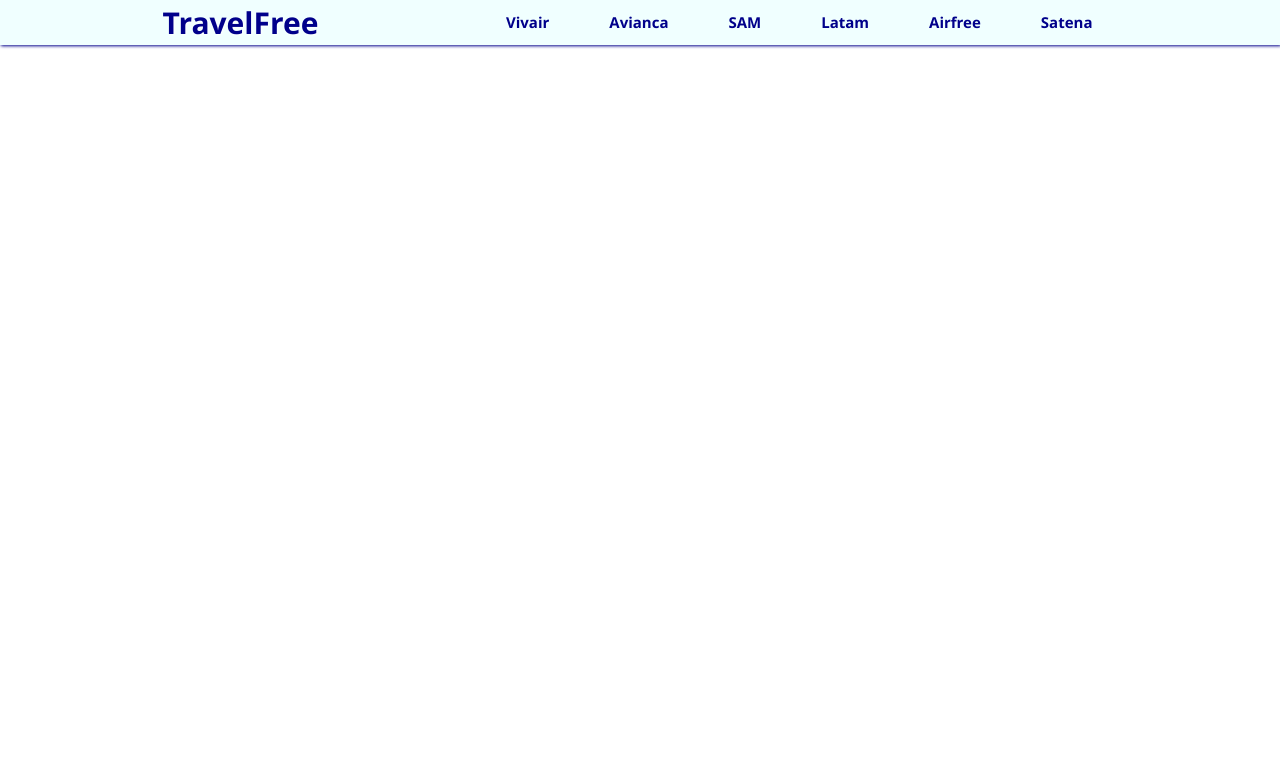
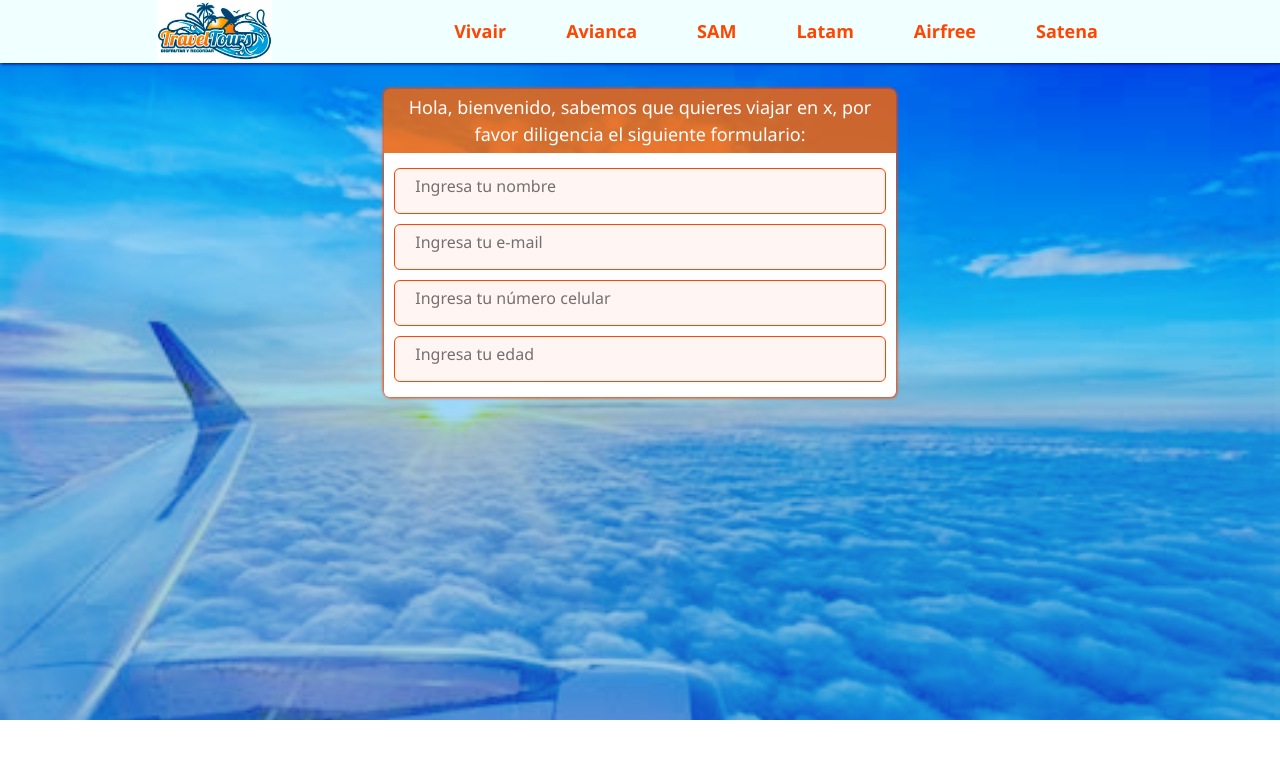
Before and after one commit to Satronic/travel-app, a React (Create React App) app: page / in a window 1280 px wide. Shown: the top 758 px of the page. Built offline with nearby package versions, Linux system fonts and the light colour scheme.

Commit message:
Creating and validating the form

```diff
--- a/src/App.css
+++ b/src/App.css
@@ -1,3 +1,10 @@
-.app{
-  background-color: darkslategray;
+.app {
+  /* background-color: rgba(55, 255, 255, 0.6); */
+  background-image: url("../src/assets/fondo.jpg");
+  background-color: rgba(135, 206, 250, 0.8);
+  background-blend-mode: color-burn;
+  background-size: cover;
+  height: 720px;
+  /* isolation: isolate; */
+  /* filter: opacity(1); */
 }
--- a/src/App.js
+++ b/src/App.js
@@ -1,10 +1,12 @@
 import './App.css';
 import Navbar from './components/Navbar/Navbar.js';
+import Form from './components/Form/Form.js'
 
 function App() {
   return (
     <div className="app">
       <Navbar />
+      <Form />
     </div>
   );
 }
--- /dev/null
+++ b/src/components/Form/Form.css
@@ -0,0 +1,146 @@
+:root {
+    --bg-color-dark: rgba(255, 99, 0, 0.8);
+    /* --bg-color-dark: orange; */
+    --bg-color-light: rgba(255, 69, 0, 0.05);
+    --txt-color: rgba(255, 255, 255, 1);
+}
+
+
+.section-form{
+    border-radius: 6px;
+    display: flex;
+    align-items: center;
+    justify-content: center;
+    flex-direction: column;
+    margin: 2% 30%;
+    box-shadow: 1px 1px 3px rgba(255, 69, 0.5), -1px -1px 3px orangered;
+}
+
+.section-message{
+    background-color: var(--bg-color-dark);
+    color: var(--txt-color);
+    margin: 0;
+    padding: 1%;
+    width: 100%;
+    text-align: center;
+    border-top-left-radius: 6px;
+    border-top-right-radius: 6px;
+}
+
+.form{
+    display: flex;
+    justify-content: center;
+    align-items: center;
+    flex-direction: column;
+    width: 100%;
+    background-color: white;
+    border-bottom-left-radius: 6px;
+    border-bottom-right-radius: 6px;
+    margin: 0;
+    padding: 2%;
+}
+
+.form-input{
+    border: 0;
+    font-size: 16px;
+    width: 100%;
+    height: 34px;
+    padding-left: 20px;
+    margin: 0 0 10px 0;
+    color: inherit;
+    background-color: transparent;
+}
+
+.form-input:active{
+    border: 0;
+    outline: none;
+    margin: 10px 0 10px 0;
+}
+
+.form-input:focus{
+    border: 0;
+    outline: none;
+    margin: 0 0 10px 0;
+}
+
+
+.form-button-submit{
+    border: 2px solid var(--bg-color-dark);
+    border-radius: 6px;
+    background-color: var(--bg-color-dark);
+    color: white;
+    font-size: 16px;
+    font-weight: bold;
+    height: 40px;
+    cursor: pointer;
+    margin: 0;
+    padding: 0 3%;
+}
+
+.form-button-submit:hover{
+    background-color: var(--bg-color-light);
+    color:  var(--bg-color-dark);
+}
+
+.button-inactive{
+    display: none;
+}
+
+.valid{
+    border: 1px solid green;
+    border-radius: 6px;
+    background-color: rgba(0, 128, 0, 0.1);
+    color: green;
+    margin: 0 0 10px 0;
+}
+
+.invalid{
+    border: 1px solid red;
+    border-radius: 6px;
+    background-color: rgba(255, 0, 0, 0.1);
+    color: red;
+    margin: 0 0 10px 0;
+}
+
+.success-message{
+    border: 2px solid green;
+    border-radius: 6px;
+    background-color: rgba(0, 128, 0, 0.2);
+    color: green;
+    font-size: 20px;
+    padding: 1%;
+    margin: 0;
+}
+
+.error-message{
+    border: 2px solid red;
+    border-radius: 6px;
+    background-color: rgba(255, 0, 0, 0.2);
+    color: red;
+    padding: 1%;
+    margin: 0;
+}
+
+fieldset{
+    display: flex;
+    justify-content: space-between;
+    border: 1px solid orangered;
+    background-color: var(--bg-color-light);
+    border-radius: 6px;
+    align-items: center;
+    width: 100%;
+    margin: 1%;
+    padding: 0;
+}
+
+legend{
+    margin: 0 0 0 10px;
+    padding: 0;
+    font-size: 80%;
+}
+
+@media (max-width: 920px) {
+    .section-form{
+        margin: 2% 5% 0 5%;
+    }
+}
--- /dev/null
+++ b/src/components/Form/Form.js
@@ -0,0 +1,221 @@
+import './Form.css';
+import React from 'react';
+import { useState } from 'react';
+// import { useDispatch, useSelector } from 'react-redux';
+// import { suscribeToNewsletter } from '../../Redux/Actions/index.js';
+
+
+function Form() {
+
+    // const dispatch = useDispatch();
+    // const message = useSelector(state => state.message.msg);
+    // console.log(message);
+
+    const [inputForm, setInputForm] = useState({
+        name: '',
+        email: '',
+        phone: '',
+        age: '',
+    });
+
+    const [stateForm, setStateForm] = useState({
+
+        name: {
+            state: 'initial',
+            message: ''
+        },
+        email:  {
+            state: 'initial',
+            message: ''
+        },
+        phone:  {
+            state: 'initial',
+            message: ''
+        },
+        age:  {
+            state: 'initial',
+            message: ''
+        },
+        state: false
+    })
+
+
+    function onChangeForm(event){
+        let name = event.target.name;
+        let value = event.target.value;
+        let test = false;
+
+        switch (name) {
+            case 'name':
+                let nameExp = /^[a-zA-Z ]{3,30}$/;
+                test = nameExp.test(value);
+            break;
+
+            case 'email':
+                let emailExp = /^[-\w.%+]{3,64}@(?:[A-Z0-9-]{1,63}\.){1,125}[A-Z]{2,63}$/i;
+                test = emailExp.test(value);
+                break;
+
+            case 'phone':
+                let phoneExp = /^\(?(\d{3})\)?[-]?(\d{3})[-]?(\d{4})$/;
+                test = phoneExp.test(value);
+                break;
+
+            case 'age':
+                let ageExp = /^(1[8-9]|[2-9][0-9]|100)$/;
+                test = ageExp.test(value);
+                break;
+
+            default:
+                break;
+        }
+
+        if(value.length === 0){
+            return setStateForm({
+                ...stateForm,
+                [name]: {
+                    state: 'initial',
+                    message: ``
+                }
+            })
+        }
+
+        if(!test && value.length > 0){
+            return setStateForm({
+                ...stateForm,
+                [name]: {
+                    state: 'invalid',
+                    message: `Invalid ${name}`
+                }
+            })
+        }
+
+        setStateForm({
+            ...stateForm,
+            [name]: {
+                state: 'valid',
+                message: `Valid ${name}`
+            },
+        })
+
+        setInputForm({
+            ...inputForm,
+            [name]: value
+        })
+
+        return;
+    }
+
+    function evalueForm(){
+        let arrInputs = Object.values(stateForm);
+        let isInvalid = arrInputs.find(input => input.state === 'invalid' || input.state === 'initial');
+        // console.log(isInvalid)
+        if(isInvalid){
+                setStateForm({
+                    ...stateForm,
+                    state: false
+            })
+        }
+        if(!isInvalid){
+            setStateForm({
+                ...stateForm,
+                state: true
+            })
+        }
+    }
+
+    function onSubmitForm(event){
+        event.preventDefault();
+        const inputs = document.getElementsByTagName('input');
+
+        for(let i = 0; i < inputs.length; i++) {
+            inputs[i].value = '';
+        }
+
+        setStateForm({
+            name: {
+                state: 'initial',
+                message: ''
+            },
+            email:  {
+                state: 'initial',
+                message: ''
+            },
+            phone:  {
+                state: 'initial',
+                message: ''
+            },
+            age:  {
+                state: 'initial',
+                message: ''
+            },
+            state: false
+        })
+
+        console.log(inputForm);
+        // console.log(stateForm);
+    }
+
+    // if(message){
+    //     return <p className="success-message">{message}</p>;
+    // }
+
+    return (
+        <section className="section-form">
+            <h5 className="section-message">
+                Hola, bienvenido, sabemos que quieres viajar en x, por favor diligencia el siguiente formulario:
+            </h5>
+            <form className="form" onSubmit={onSubmitForm} onKeyUp={evalueForm}>
+                <fieldset className={stateForm.name.state}>
+                    <legend>{stateForm.name.message}</legend>
+                        <input
+                            id="name"
+                            type="text"
+                            name="name"
+                            className="form-input"
+                            placeholder="Ingresa tu nombre"
+                            onChange={onChangeForm}
+                        />
+                </fieldset>
+                <fieldset className={stateForm.email.state}>
+                    <legend>{stateForm.email.message}</legend>
+                        <input
+                            id="email"
+                            type="text"
+                            name="email"
+                            className="form-input"
+                            placeholder="Ingresa tu e-mail"
+                            onChange={onChangeForm}
+                        />
+                </fieldset>
+                <fieldset className={stateForm.phone.state}>
+                    <legend>{stateForm.phone.message}</legend>
+                        <input
+                            id="phone"
+                            type="text"
+                            name="phone"
+                            className="form-input"
+                            placeholder="Ingresa tu número celular"
+                            onChange={onChangeForm}
+                        />
+                </fieldset>
+                <fieldset className={stateForm.age.state}>
+                    <legend>{stateForm.age.message}</legend>
+                        <input
+                            id="age"
+                            type="text"
+                            name="age"
+                            className="form-input"
+                            placeholder="Ingresa tu edad"
+                            onChange={onChangeForm}
+                        />
+                </fieldset>
+                <button className={stateForm.state ? 'form-button-submit': 'button-inactive'} type="submit">
+                    ENVIAR
+                </button>
+            </form>
+        </section>
+    );
+}
+
+export default Form;
--- a/src/components/Navbar/Navbar.css
+++ b/src/components/Navbar/Navbar.css
@@ -8,10 +8,11 @@
 }
 
 .header-logo{
-    color:darkblue;
+    /* color:darkblue;
     font-weight: 600;
     font-size: 200%;
-    text-shadow: 1px 1px 3px white;
+    text-shadow: 1px 1px 3px white; */
+    width: 120px;
     margin: 0;
     padding: 0 0 0 5px;
 }
@@ -23,7 +24,10 @@
 }
 
 .airline-item{
-    color: darkblue;
+    /* color: darkblue; */
+    color: orangered;
+    /* text-shadow: 0px 1px 1px red; */
+    font-size: 120%;
     font-weight: 600;
     padding: 10px 30px;
     width: auto;
@@ -32,7 +36,7 @@
 }
 
 .airline-item:hover{
-    background-color: darkblue;
+    background-color: #0099cc;
     color: white;
 }
 
@@ -53,6 +57,7 @@
     }
 
     .airline-list-responsive{
+        background-color: azure;
         position: absolute;
         right: 0;
         top: 0;
--- a/src/components/Navbar/Navbar.js
+++ b/src/components/Navbar/Navbar.js
@@ -1,5 +1,6 @@
 import './Navbar.css';
 import aerolines from '../../data/index.js';
+import logo from '../../assets/logo.png';
 import React, { useState } from 'react';
 
 function Navbar() {
@@ -26,17 +27,18 @@ function Navbar() {
 
     return (
         <header className="header">
-            <h1 className="header-logo">
+            {/* <h1 className="header-logo">
                 TravelFree
-            </h1>
+            </h1> */}
+            <img className="header-logo" src={logo} alt="logo" />
             <nav className="airline-navbar">
                 <ul className={responsive.list}>
                     {aerolines.map(aeroline => {
-                    return <li className="airline-item" key={aeroline.id}>{aeroline.name}</li>
+                        return <li className="airline-item" key={aeroline.id}>{aeroline.name}</li>
                     })}
                 </ul>
             </nav>
-            <i id="menu-icon" class="material-icons" onClick={seeResponsiveMenu}>
+            <i id="menu-icon" className="material-icons" onClick={seeResponsiveMenu}>
                 {responsive.button === 'close' ? 'menu' : 'close'}
             </i>
         </header>
```
Also changed, not shown: src/assets/fondo.jpg (added), src/assets/logo.png (added).
